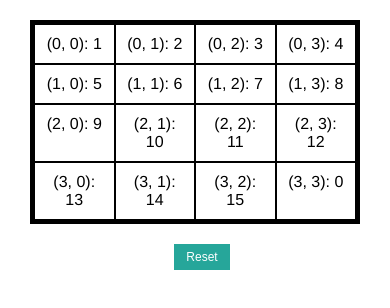
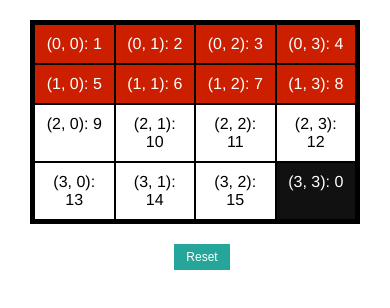
Before and after one commit to spencer-p/cs121-cordova, a plain HTML site: page www/index.html in a window 390 px wide. Drawn offline with Linux system fonts and the light colour scheme; some packages are replaced by stand-ins of ours.

Commit message:
Some color added

```diff
--- a/www/index.html
+++ b/www/index.html
@@ -49,7 +49,7 @@
         <div class="container chessboard">
             <table>
                 <tr v-for="i in [0, 1, 2, 3]">
-                    <td v-for="j in [0, 1, 2, 3]" class="center">
+                    <td v-for="j in [0, 1, 2, 3]" v-bind:class="{red: 4*i+j<8, black: 4*i+j == 15}" class="center">
                         (${i}, ${j}): ${board[4*i + j]}
                     </td>
                 </tr>
```
